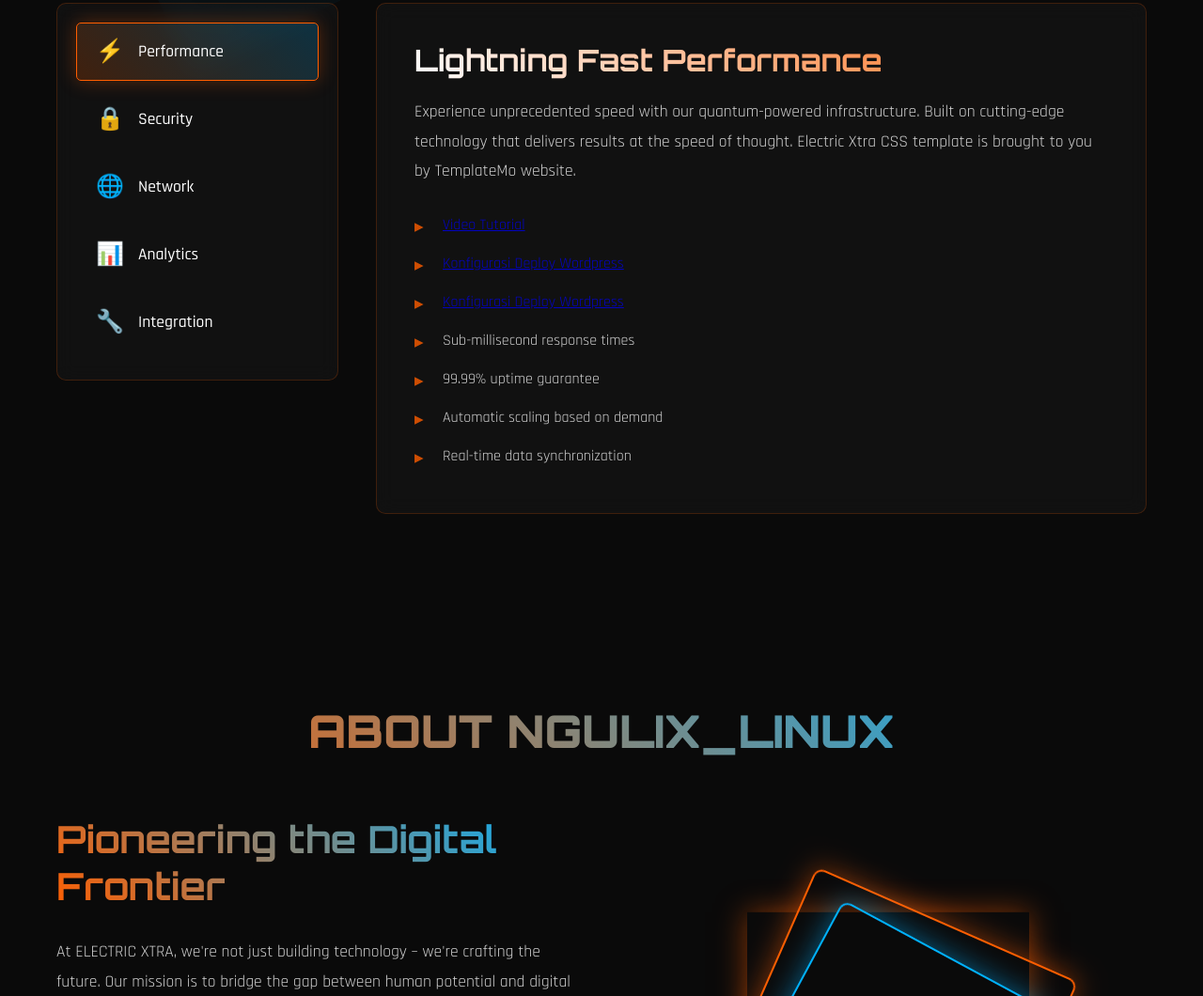
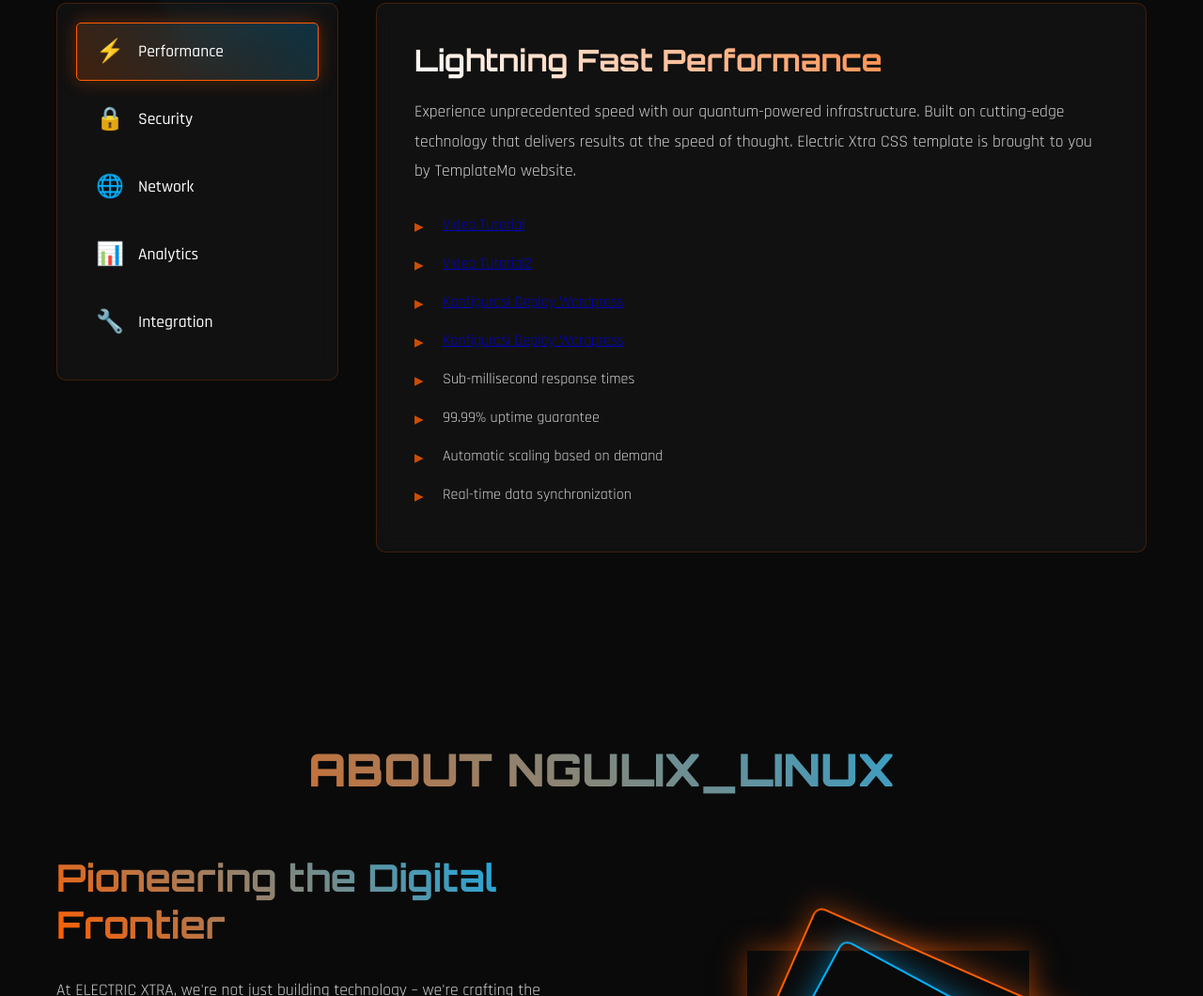
Before and after one commit to alanjaelani99/alanjaelani9988, a plain HTML site: page index.html in a window 1280 px wide. Shown: the part 1018-2078 px from the top of the page at 94% size. Drawn offline with Linux system fonts and the light colour scheme.

Commit message:
Update index.html
Signed-off-by: alanjaelani99 <96228759+alanjaelani99@users.noreply.github.com>

```diff
--- a/index.html
+++ b/index.html
@@ -116,7 +116,8 @@ https://templatemo.com/tm-596-electric-xtra
                     <h3>Lightning Fast Performance</h3>
                     <p>Experience unprecedented speed with our quantum-powered infrastructure. Built on cutting-edge technology that delivers results at the speed of thought. Electric Xtra CSS template is brought to you by TemplateMo website.</p>
                     <ul class="feature-list">
-                        <li><a href="vid.html" class="btn btn-warning">Video Tutorial</a></li>
+                        <li><a href="alan.html" class="btn btn-warning">Video Tutorial</a></li>
+                         <li><a href="alan.html" class="btn btn-warning">Video Tutorial2</a></li>
                         <li><a href="https://bit.ly/3mLXBK8" target="_blank">Konfigurasi Deploy Wordpress</a></li>
                         <li><a href="https://bit.ly/3mLXBK8" target="_blank"class="btn btn-warning">Konfigurasi Deploy Wordpress</a></li>
                         <li>Sub-millisecond response times</li>
```
